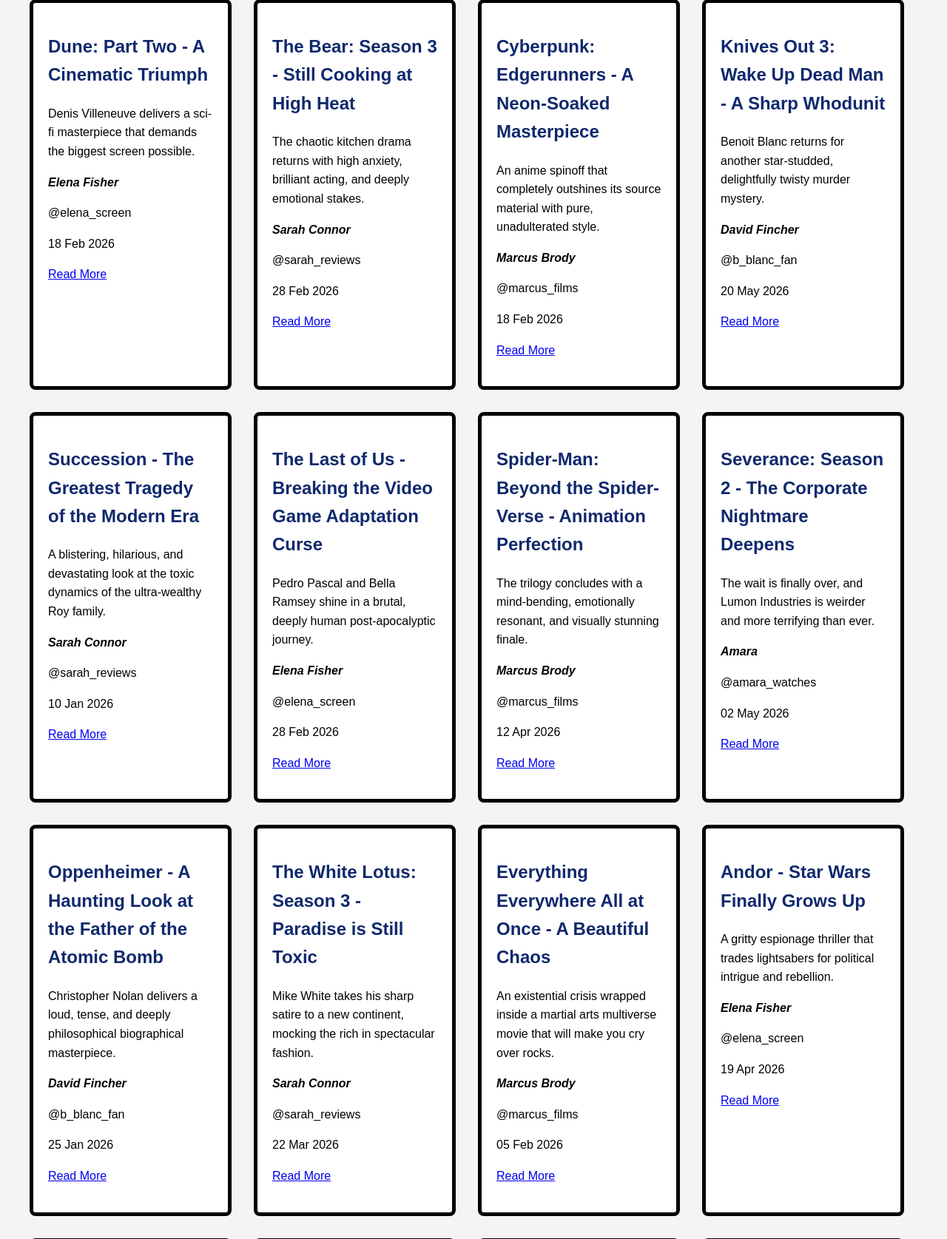
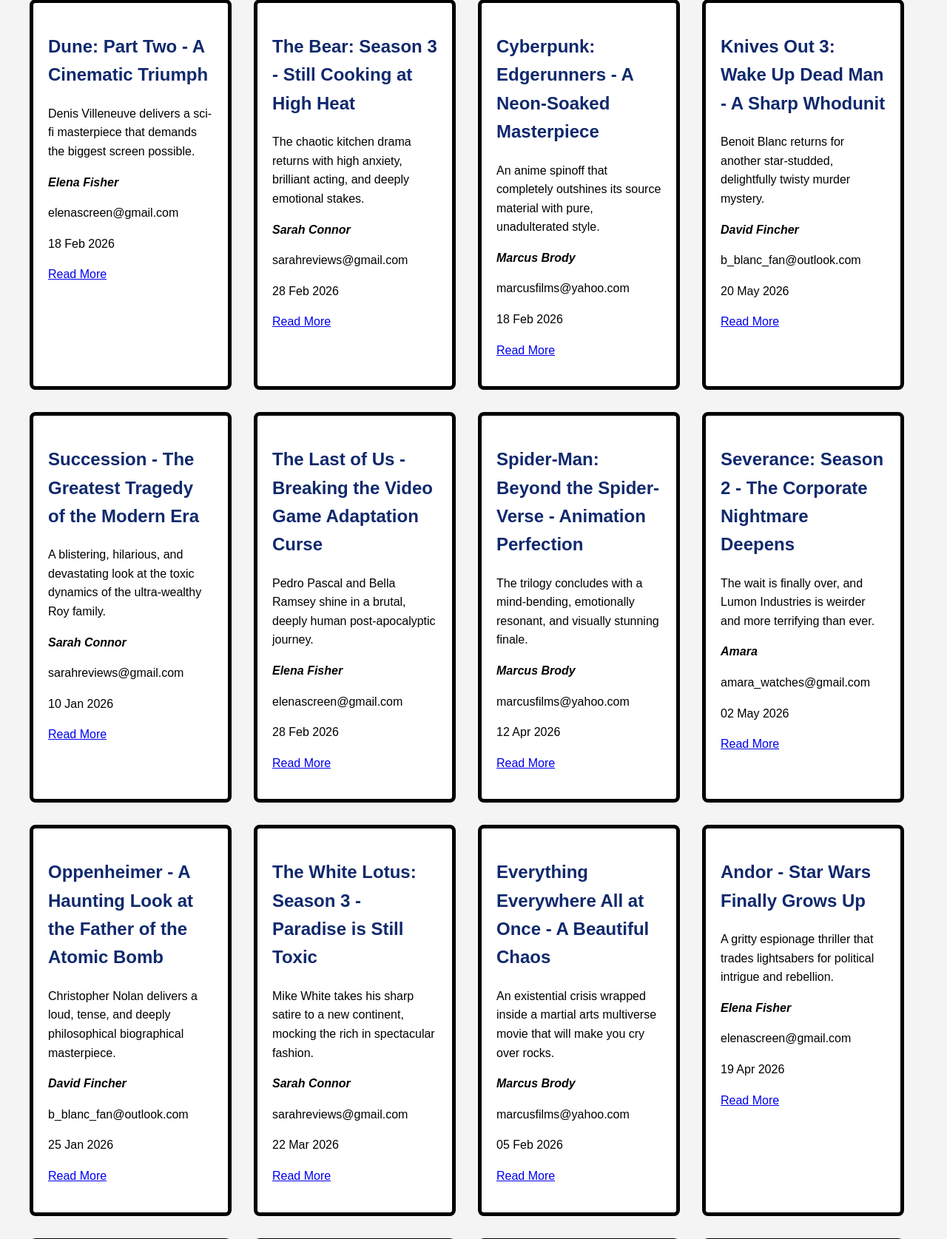
Before and after one commit to sepishkh/absolute-cinema-blog, a PHP site: page / in a window 1280 px wide. Shown: the part 117-1792 px from the top of the page at 74% size. Run offline with PHP 8.4, Linux system fonts and the light colour scheme.

Commit message:
Migrate to email instead of username

```diff
--- a/data/init.sql
+++ b/data/init.sql
@@ -17,7 +17,7 @@ CREATE TABLE users (
     id          INTEGER PRIMARY KEY NOT NULL,
     first_name  VARCHAR NOT NULL,
     last_name   VARCHAR,
-    username    VARCHAR UNIQUE NOT NULL,
+    email       VARCHAR NOT NULL,
     password    VARCHAR NOT NULL,
     role        INTEGER NOT NULL,
     avatar_id   INTEGER,
@@ -29,12 +29,12 @@ CREATE TABLE avatars (
     filepath    VARCHAR NOT NULL
 );
 
-INSERT INTO users (first_name, last_name, username, password, role) VALUES
-('Sarah', 'Connor', 'sarah_reviews', '$2y$10$xyzPlaceHolderHash1...', 2),
-('Marcus', 'Brody', 'marcus_films', '$2y$10$xyzPlaceHolderHash2...', 1),
-('Elena', 'Fisher', 'elena_screen', '$2y$10$xyzPlaceHolderHash3...', 1),
-('David', 'Fincher', 'b_blanc_fan', '$2y$10$xyzPlaceHolderHash4...', 1),
-('Amara', NULL, 'amara_watches', '$2y$10$xyzPlaceHolderHash5...', 0);
+INSERT INTO users (first_name, last_name, email, password, role) VALUES
+('Sarah', 'Connor', 'sarahreviews@gmail.com', '$2y$10$xyzPlaceHolderHash1...', 2),
+('Marcus', 'Brody', 'marcusfilms@yahoo.com', '$2y$10$xyzPlaceHolderHash2...', 1),
+('Elena', 'Fisher', 'elenascreen@gmail.com', '$2y$10$xyzPlaceHolderHash3...', 1),
+('David', 'Fincher', 'b_blanc_fan@outlook.com', '$2y$10$xyzPlaceHolderHash4...', 1),
+('Amara', NULL, 'amara_watches@gmail.com', '$2y$10$xyzPlaceHolderHash5...', 0);
 
 INSERT INTO posts (title, intro, body, author_id, created_at, is_updated) VALUES
 (
--- a/index.php
+++ b/index.php
@@ -26,7 +26,7 @@ $res = $sqldb->pdo->query("SELECT
                                 posts.is_updated,
                                 users.first_name,
                                 users.last_name,
-                                users.username,
+                                users.email,
                                 users.avatar_id
                             FROM posts
                             INNER JOIN users ON posts.author_id = users.id");
@@ -54,7 +54,7 @@ if($res === false) {
                 <h2 class="article-title"><?php echo htmlspecialchars($row['title'], ENT_HTML5, "UTF-8") ?></h2>
                 <p class="article-body"><?php echo htmlspecialchars($row['intro'], ENT_HTML5, "UTF-8") ?></p>
                 <p class="article-author"> <?php echo htmlspecialchars($row['first_name'], ENT_HTML5, "UTF-8") .' '. htmlspecialchars($row['last_name'], ENT_HTML5, "UTF-8")?></p>
-                <p class="author-username"> @<?php echo htmlspecialchars($row['username'], ENT_HTML5, "UTF-8") ?></p>
+                <p class="author-email"> <?php echo htmlspecialchars($row['email'], ENT_HTML5, "UTF-8") ?></p>
                 <p class="article-date"> <?php
                     $date = DateTime::createFromFormat("Y-m-d", $row['created_at']);
                     echo htmlspecialchars($date->format("d M Y"), ENT_HTML5, "UTF-8")
--- a/style.css
+++ b/style.css
@@ -39,7 +39,7 @@ nav {
     font-weight: bold;
 }
 
-.author-username {
+.author-email {
     font-weight: lighter;
 }
 
```
Also changed, not shown: view.php (+4 -4 lines).
